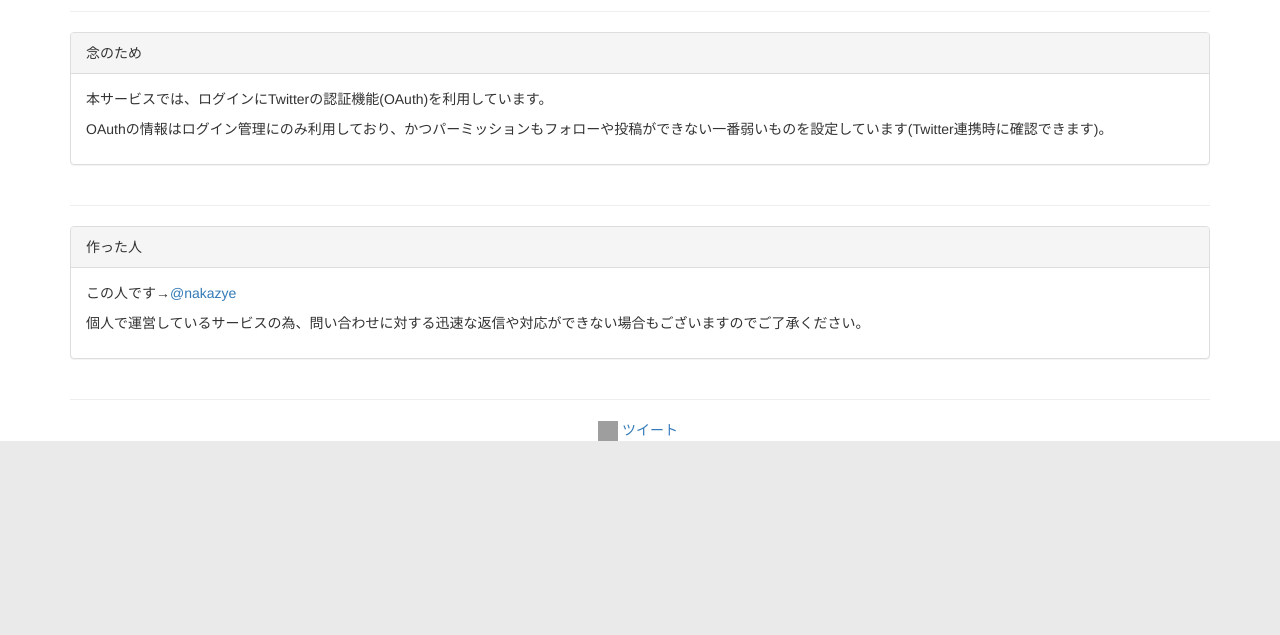
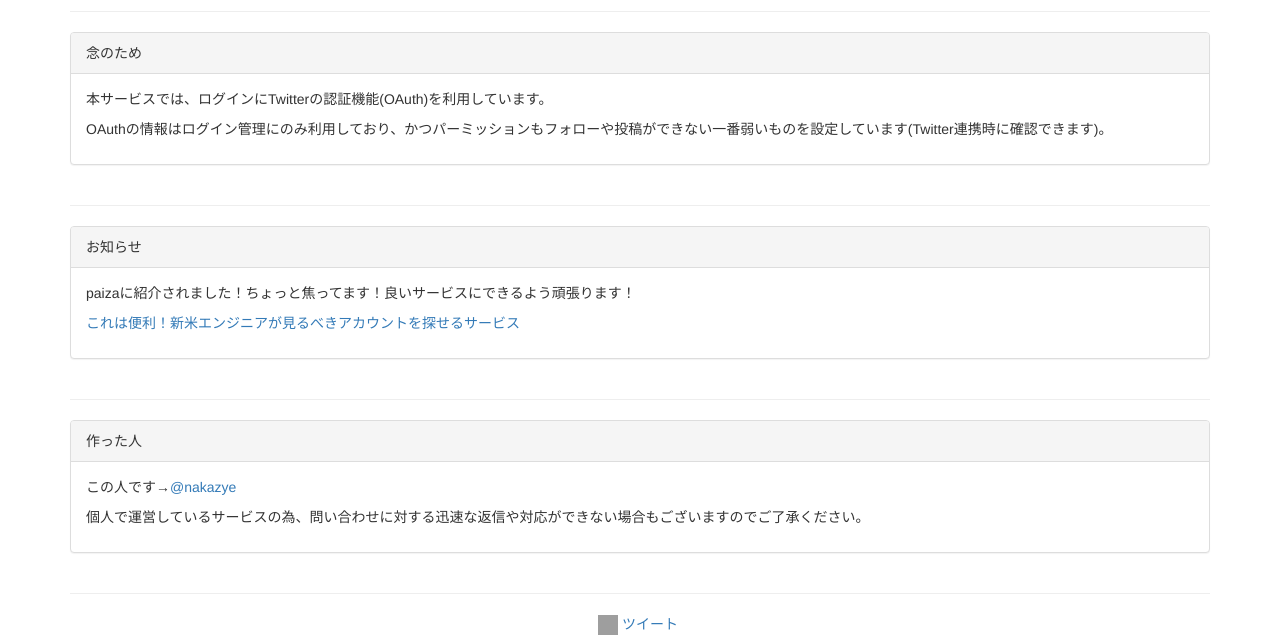
Before and after one commit to nakazye/ProgrammerProfile, a Django app: page / in a window 1280 px wide. Shown: the part 2058-2693 px from the top of the page. Before the commit the page ends 2499 px from the top, so only its background shows below. Run offline with Django 3.2, Linux system fonts and the light colour scheme; parts of the project's set-up code (start-up, migrations or seed data) failed here and were passed over; some libraries are stand-ins or nearby versions; grey boxes are pictures that could not be loaded.

Commit message:
close #5
ついでにトップページにお知らせ追加

```diff
--- a/ProgrammerProfile/templates/index.html
+++ b/ProgrammerProfile/templates/index.html
@@ -66,6 +66,19 @@
 
     <hr />
 
+   <div class="row">
+        <div class="col-md-12">
+            <div class="panel panel-default">
+                <div class="panel-heading">お知らせ</div>
+                <div class="panel-body">
+                    <p>paizaに紹介されました！ちょっと焦ってます！良いサービスにできるよう頑張ります！</p>
+                    <p><a href="http://paiza.hatenablog.com/entry/2015/02/18/%E3%81%93%E3%82%8C%E3%81%AF%E4%BE%BF%E5%88%A9%EF%BC%81%E6%96%B0%E7%B1%B3%E3%82%A8%E3%83%B3%E3%82%B8%E3%83%8B%E3%82%A2%E3%81%8C%E8%A6%8B%E3%82%8B%E3%81%B9%E3%81%8D%E3%82%A2%E3%82%AB%E3%82%A6%E3%83%B3" target="_blank">これは便利！新米エンジニアが見るべきアカウントを探せるサービス</a></p>
+                </div>
+            </div>
+        </div>
+    </div>
+
+    <hr />
     <div class="row">
         <div class="col-md-12">
             <div class="panel panel-default">
--- a/ProgrammerProfile/views.py
+++ b/ProgrammerProfile/views.py
@@ -26,6 +26,7 @@ TW_SESSION = OAuth1Session(
     os.environ.get('TWITTER_ACCESS_SECRET_FOR_POST')
 )
 TW_USER_SHOW_URL = 'https://api.twitter.com/1.1/users/show.json'
+TW_POST_URL = 'https://api.twitter.com/1.1/statuses/update.json'
 
 SKILL_LANGUAGE_CATEGORY = ('ABAP',
                            'ActionScript',
@@ -373,4 +374,23 @@ def updateInfo(request):
                             update=me)
         userinfo.save()
 
+    tweetMessage(username, category, subcategory, account)
+
     return user(request, username)
+
+def tweetMessage(username, category, subcategory, account):
+
+    if account in ('delete', ''):
+        return
+    elif category in ('social', 'userhp'):
+        return
+    elif category == 'skill':
+        message = subcategory + 'の人として推薦があったのでお知らせです！'
+    elif category == 'comment':
+        message = 'あなたの紹介文が登録されたのでお知らせするね！'
+
+    message = '@' + username + ' ' + message
+    message = message + ' http://www.programmerprofile.net/user/' + username
+    message = message + ' ProgrammerProfileは技術者推薦サービスです #PgmrProf'
+
+    twResponse = TW_SESSION.post(TW_POST_URL, params={'status': message})
```
